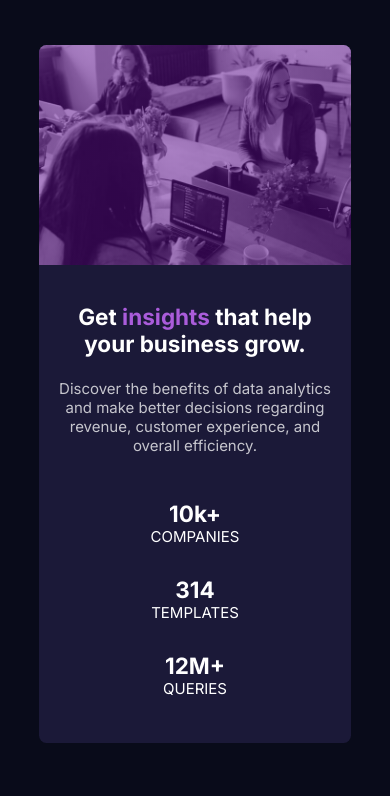
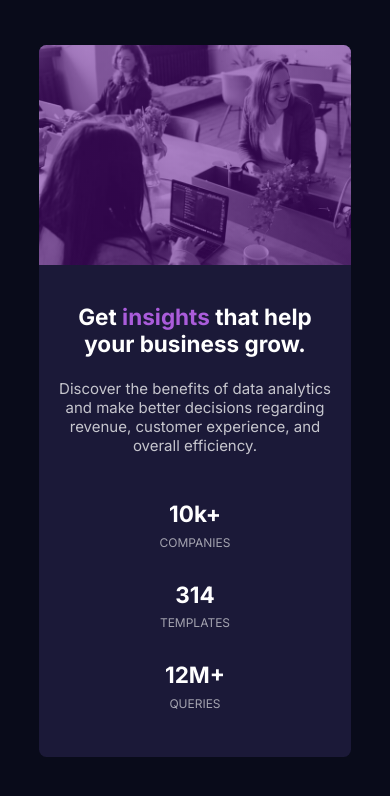
Before and after one commit to john-k-phillips/fm-stats-preview-card, a website: page index.html in a window 390 px wide. Drawn offline with Linux system fonts and the light colour scheme.

Commit message:
Stats styling finished and mobile design complete.

```diff
--- a/styles/_stats.scss
+++ b/styles/_stats.scss
@@ -6,6 +6,15 @@
     display: flex;
     flex-direction: column;
     gap: 2em;
+
+    h2 {
+        padding-bottom: 0.2em;
+    }
+
+    span {
+        color: $clr-white-400-transparent;
+        font-size: 0.8em;
+    }
 }
 
 @media screen and (min-width: 768px) {
```
Also changed, not shown: style.css, 1 other file.
